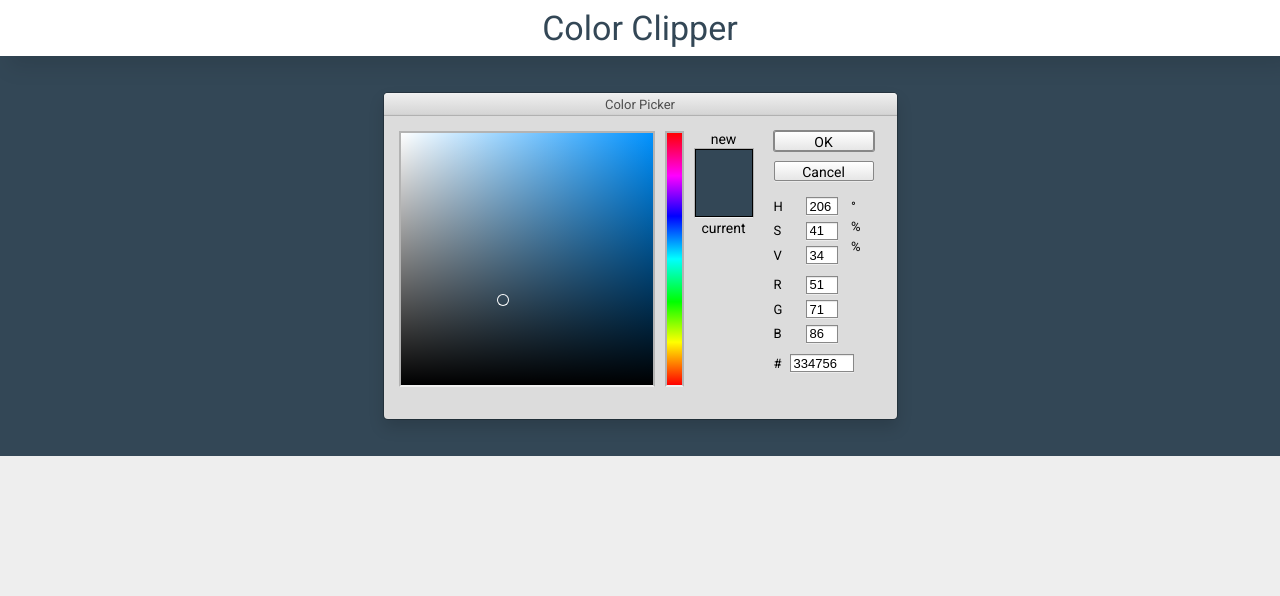
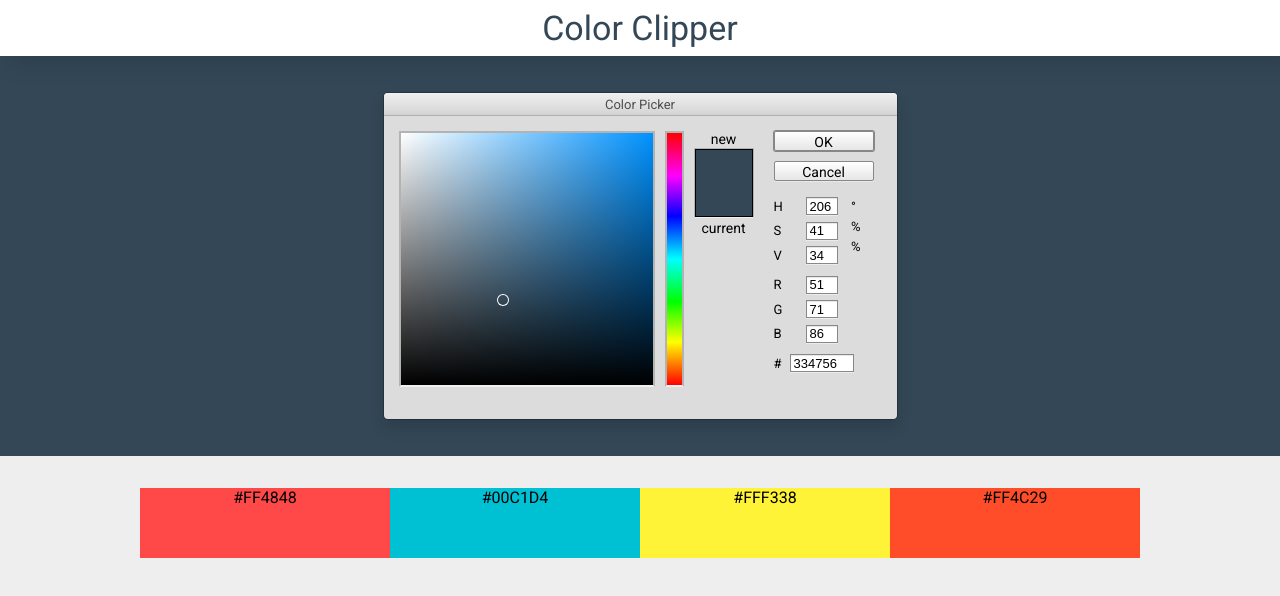
Before and after one commit to fenriquegimenez-zz/colorclipper, a React (Create React App) app: page / in a window 1280 px wide. Shown: the top 596 px of the page. Built offline with nearby package versions, Linux system fonts and the light colour scheme.

Commit message:
add tinycolor2

```diff
--- a/package.json
+++ b/package.json
@@ -8,9 +8,9 @@
     "@testing-library/user-event": "^12.8.3",
     "react": "^17.0.2",
     "react-color": "^2.19.3",
-    "react-device-detect": "^1.17.0",
     "react-dom": "^17.0.2",
     "react-scripts": "4.0.3",
+    "tinycolor2": "^1.4.2",
     "values.js": "^2.0.0",
     "web-vitals": "^1.1.2"
   },
--- a/src/App.css
+++ b/src/App.css
@@ -20,6 +20,11 @@
 }
 
 .main {
+  display: flex;
+  flex-direction: column;
+  justify-content: center;
+  align-items: center;
+  width: 100%;
 }
 
 /*Elements styles*/
--- a/src/App.js
+++ b/src/App.js
@@ -1,9 +1,8 @@
 import { useState } from "react";
-import { PhotoshopPicker, SketchPicker } from "react-color";
-import { isDesktop } from "react-device-detect";
+import ColorPicker from "./components/ColorPicker";
+import ColorPalette from "./components/ColorPalette";
 
 import "./App.css";
-import useWindowSize from "./hooks/useWindowSize";
 
 function App() {
   const [currentColor, setCurrentColor] = useState("#334756");
@@ -14,7 +13,9 @@ function App() {
     quarter: "#FF4C29",
   });
 
-  const windowSize = useWindowSize(); // get the windows width and height size
+  const handleOnChange = (color) => {
+    setCurrentColor(color);
+  };
 
   return (
     <div className="App">
@@ -24,21 +25,14 @@ function App() {
         </h1>
       </nav>
       <header className="header" style={{ backgroundColor: currentColor }}>
-        {windowSize.width >= 700 ? (
-          <PhotoshopPicker
-            className="colorpicker"
-            color={currentColor}
-            onChange={(updateColor) => setCurrentColor(updateColor.hex)}
-          />
-        ) : (
-          <SketchPicker
-            className="colorpicker"
-            color={currentColor}
-            onChange={(updateColor) => setCurrentColor(updateColor.hex)}
-          />
-        )}
+        <ColorPicker
+          currentColor={currentColor}
+          handleOnChange={handleOnChange}
+        />
       </header>
-      <main className="main"></main>
+      <main className="main">
+        <ColorPalette className="colorpalette" />
+      </main>
     </div>
   );
 }
--- /dev/null
+++ b/src/components/ColorPalette.jsx
@@ -0,0 +1,24 @@
+import { useState } from "react";
+
+import "./css/colorpalette.css";
+
+const ColorPalette = () => {
+  const [palette, setPalette] = useState([
+    { hux: "#FF4848", active: false },
+    { hux: "#00C1D4", active: false },
+    { hux: "#FFF338", active: false },
+    { hux: "#FF4C29", active: false },
+  ]);
+
+  const listOfColors = palette.map((color, index) => (
+    <div
+      className="color"
+      style={{ backgroundColor: `${color.hux}` }}
+      key={index}
+    >
+      {color.hux}
+    </div>
+  ));
+  return <section className="colorpalette">{listOfColors}</section>;
+};
+export default ColorPalette;
--- /dev/null
+++ b/src/components/ColorPicker.jsx
@@ -0,0 +1,26 @@
+import { PhotoshopPicker, SketchPicker } from "react-color";
+import useWindowSize from "../hooks/useWindowSize";
+
+const ColorPicker = (props) => {
+  const windowSize = useWindowSize(); // get the windows width and height size
+
+  return (
+    <>
+      {windowSize.width >= 700 ? (
+        <PhotoshopPicker
+          className="colorpicker"
+          color={props.currentColor}
+          onChange={(updateColor) => props.handleOnChange(updateColor)}
+        />
+      ) : (
+        <SketchPicker
+          className="colorpicker"
+          color={props.currentColor}
+          onChange={(updateColor) => props.handleOnChange(updateColor)}
+        />
+      )}
+    </>
+  );
+};
+
+export default ColorPicker;
--- /dev/null
+++ b/src/components/css/colorpalette.css
@@ -0,0 +1,15 @@
+.colorpalette {
+  margin-top: 2rem;
+  display: grid;
+  grid-template-columns: repeat(4, minmax(150px, 250px));
+  grid-template-rows: minmax(50px, 70px);
+  justify-content: center;
+  max-height: 400px;
+  max-width: 1600px;
+  width: 100%;
+}
+
+.color {
+  display: flex;
+  justify-content: center;
+}
```
Also changed, not shown: 1 other file (tests, documents, lock files or other folders).
